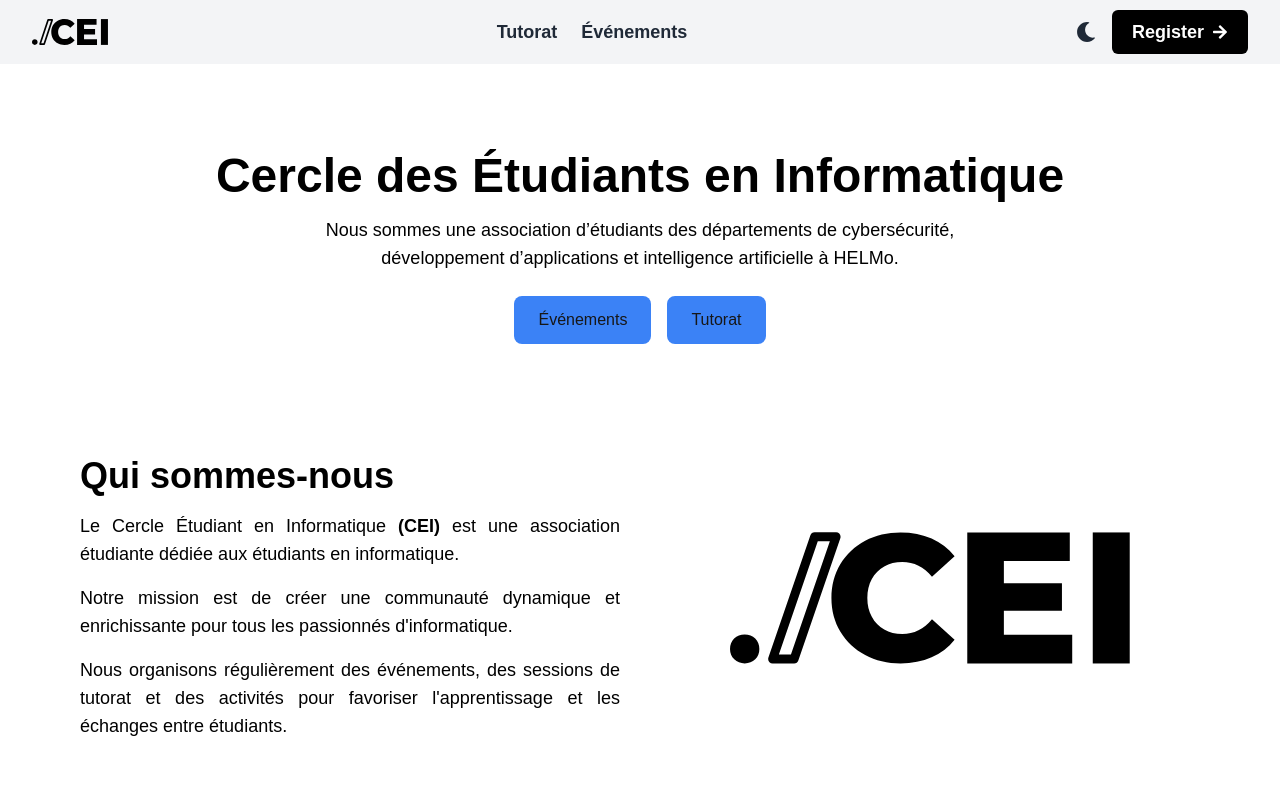
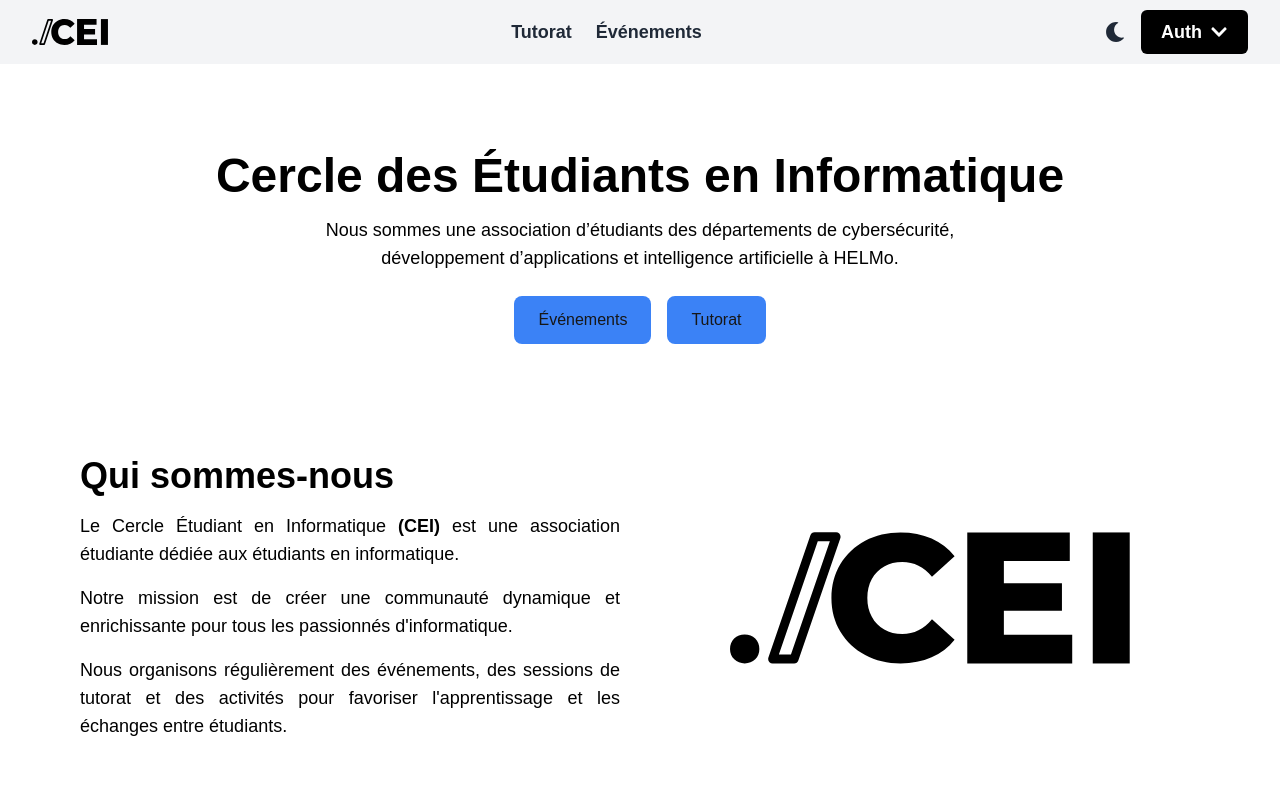
Before and after one commit to NapoTwiixe306/cei-site, a Next.js app: page / in a window 1280 px wide. Shown: the top 800 px of the page. Built offline with nearby package versions, Linux system fonts and the light colour scheme.

Commit message:
fix: fix de la navbar pour choisir entre login et register

```diff
--- a/src/components/Navbar.tsx
+++ b/src/components/Navbar.tsx
@@ -1,16 +1,17 @@
 "use client";
-import { useState, useEffect } from "react";
+import { useState, useEffect, useRef } from "react";
 import Link from "next/link";
 import Image from "next/image";
-import { FaBars, FaTimes, FaMoon, FaSun, FaArrowRight } from "react-icons/fa";
+import { FaBars, FaTimes, FaMoon, FaSun, FaArrowRight, FaChevronDown } from "react-icons/fa";
 import LogoBlack from "@/src/img/LogoBlack.svg";
 import LogoWhite from "@/src/img/LogoWhite.svg";
 
 export default function Navbar() {
   const [isMenuOpen, setIsMenuOpen] = useState(false);
   const [isDarkMode, setIsDarkMode] = useState(false);
+  const [isDropdownOpen, setIsDropdownOpen] = useState(false);
+  const dropdownRef = useRef<HTMLDivElement>(null);
 
-  // Basculer le mode sombre
   const toggleDarkMode = () => {
     setIsDarkMode(!isDarkMode);
     if (isDarkMode) {
@@ -35,8 +36,25 @@
     localStorage.setItem("theme", isDarkMode ? "dark" : "light");
   }, [isDarkMode]);
 
+  useEffect(() => {
+    const handleClickOutside = (event: MouseEvent) => {
+      if (dropdownRef.current && !dropdownRef.current.contains(event.target as Node)) {
+        setIsDropdownOpen(false);
+      }
+    };
+
+    document.addEventListener("mousedown", handleClickOutside);
+    return () => {
+      document.removeEventListener("mousedown", handleClickOutside);
+    };
+  }, []);
+
   const toggleMenu = () => {
     setIsMenuOpen(!isMenuOpen);
+  };
+
+  const toggleDropdown = () => {
+    setIsDropdownOpen(!isDropdownOpen);
   };
 
   return (
@@ -84,13 +102,27 @@
             >
               {isMenuOpen ? <FaTimes size={24} /> : <FaBars size={24} />}
             </button>
-            <div className="hidden md:flex space-x-6">
-            <Link href="/auth/register">
-              <span className="flex items-center p-2 px-5 text-lg bg-black dark:bg-white font-bold text-white rounded-md cursor-pointer bg-customBlue dark:text-black">
-                Register{" "}
-                <FaArrowRight className="w-4 h-4 ml-2 text-white dark:text-black" />
-              </span>
-            </Link>
+            <div className="hidden md:block relative" ref={dropdownRef}>
+              <button
+                onClick={toggleDropdown}
+                className="flex items-center p-2 px-5 text-lg bg-black dark:bg-white font-bold text-white rounded-md cursor-pointer bg-customBlue dark:text-black"
+              >
+                Auth <FaChevronDown className="ml-2" />
+              </button>
+              {isDropdownOpen && (
+                <div className="absolute right-0 mt-2 w-48 bg-white dark:bg-gray-800 rounded-md shadow-lg py-1 z-10">
+                  <Link href="/auth/register">
+                    <span className="block px-4 py-2 text-sm text-gray-700 dark:text-gray-200 hover:bg-gray-100 dark:hover:bg-gray-700">
+                      Inscription
+                    </span>
+                  </Link>
+                  <Link href="/auth/signin">
+                    <span className="block px-4 py-2 text-sm text-gray-700 dark:text-gray-200 hover:bg-gray-100 dark:hover:bg-gray-700">
+                      Connexion
+                    </span>
+                  </Link>
+                </div>
+              )}
             </div>
           </div>
         </div>
@@ -109,12 +141,18 @@
           >
             Événements
           </Link>
-          <Link href="/auth/register">
-              <span className="flex items-center p-2 px-5 text-lg bg-black dark:bg-white font-bold text-white rounded-md cursor-pointer bg-customBlue dark:text-black">
-                Register{" "}
-                <FaArrowRight className="w-4 h-4 ml-2 text-white dark:text-black" />
-              </span>
-            </Link>
+          <Link
+            href="/auth/register"
+            className="text-gray-800 text-lg dark:text-gray-200 transition hover:text-blue-500 dark:hover:text-blue-400 font-bold"
+          >
+            Register
+          </Link>
+          <Link
+            href="/auth/login"
+            className="text-gray-800 text-lg dark:text-gray-200 transition hover:text-blue-500 dark:hover:text-blue-400 font-bold"
+          >
+            Connexion
+          </Link>
         </div>
       )}
     </nav>
```
